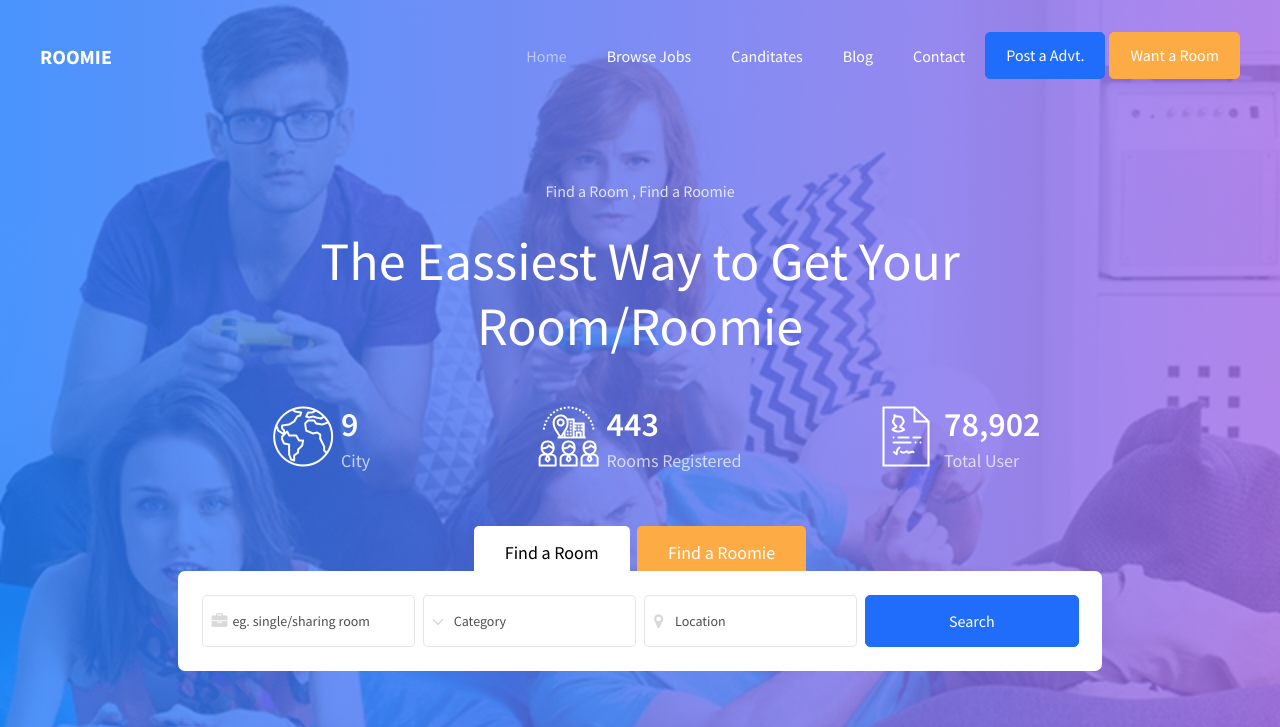
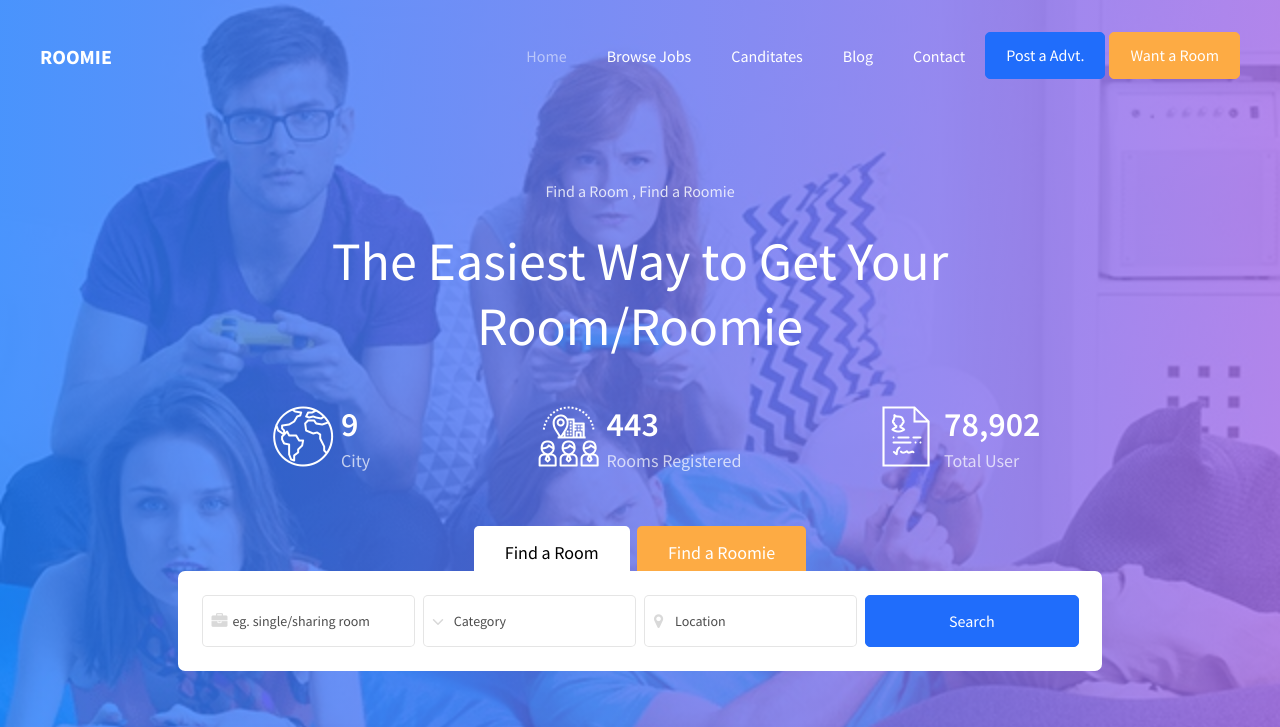
Before and after one commit to stark2710/Roomie, a plain HTML site: page index.html in a window 1280 px wide. Shown: the top 727 px of the page. Drawn offline with Linux system fonts and the light colour scheme; some packages are replaced by stand-ins of ours; no server answers; files whose address does not match are found by name.

Commit message:
bharat's small commit

```diff
--- a/index.html
+++ b/index.html
@@ -58,7 +58,7 @@
 	        <div class="col-md-10 d-flex align-items-center ftco-animate">
 	        	<div class="text text-center pt-5 mt-md-5">
 	        		<p class="mb-4">Find a Room , Find a Roomie</p>
-	            <h1 class="mb-5">The Eassiest Way to Get Your Room/Roomie</h1>
+	            <h1 class="mb-5">The Easiest Way to Get Your Room/Roomie</h1>
 							<div class="ftco-counter ftco-no-pt ftco-no-pb">
 			        	<div class="row">
 				          <div class="col-md-4 d-flex justify-content-center counter-wrap ftco-animate">
```
